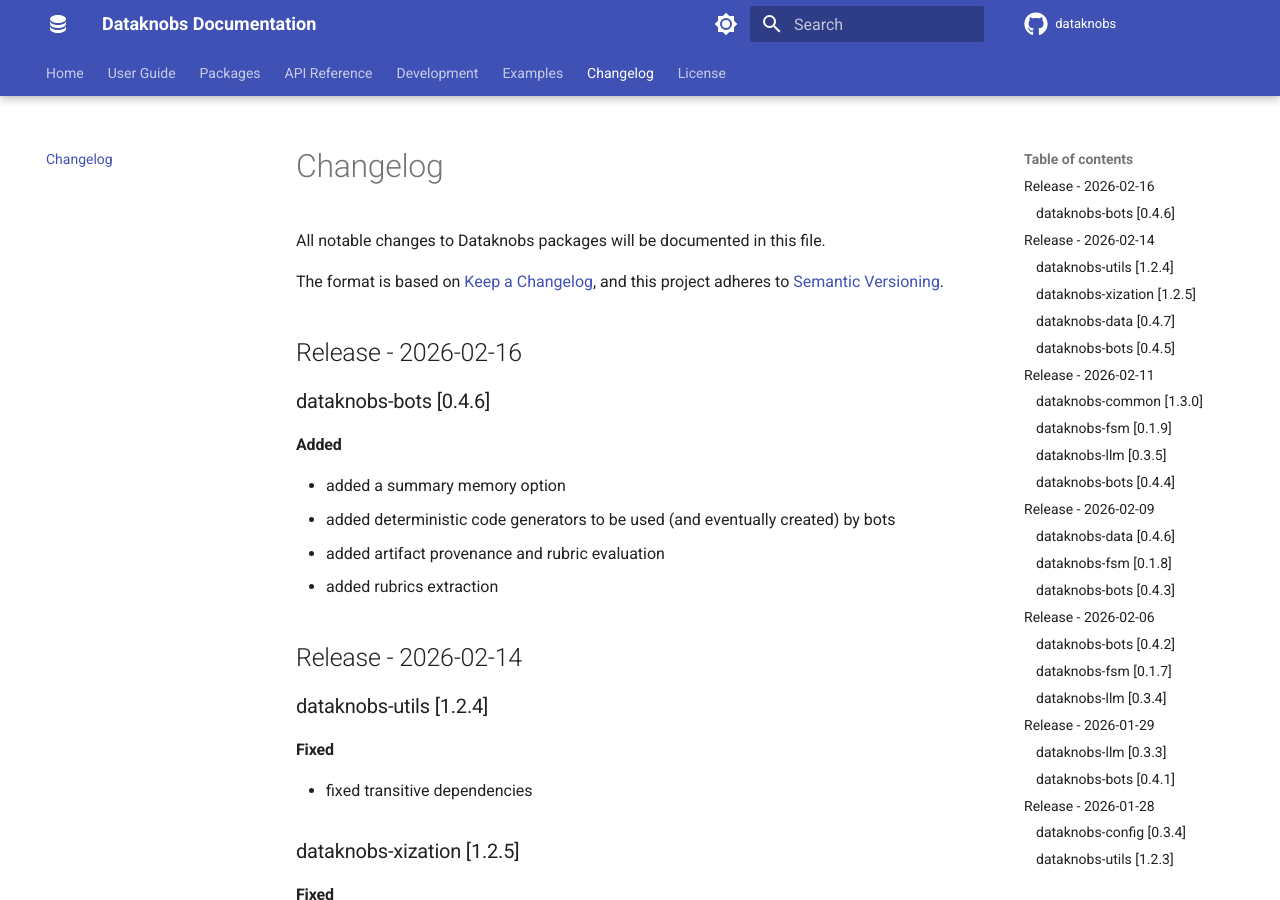
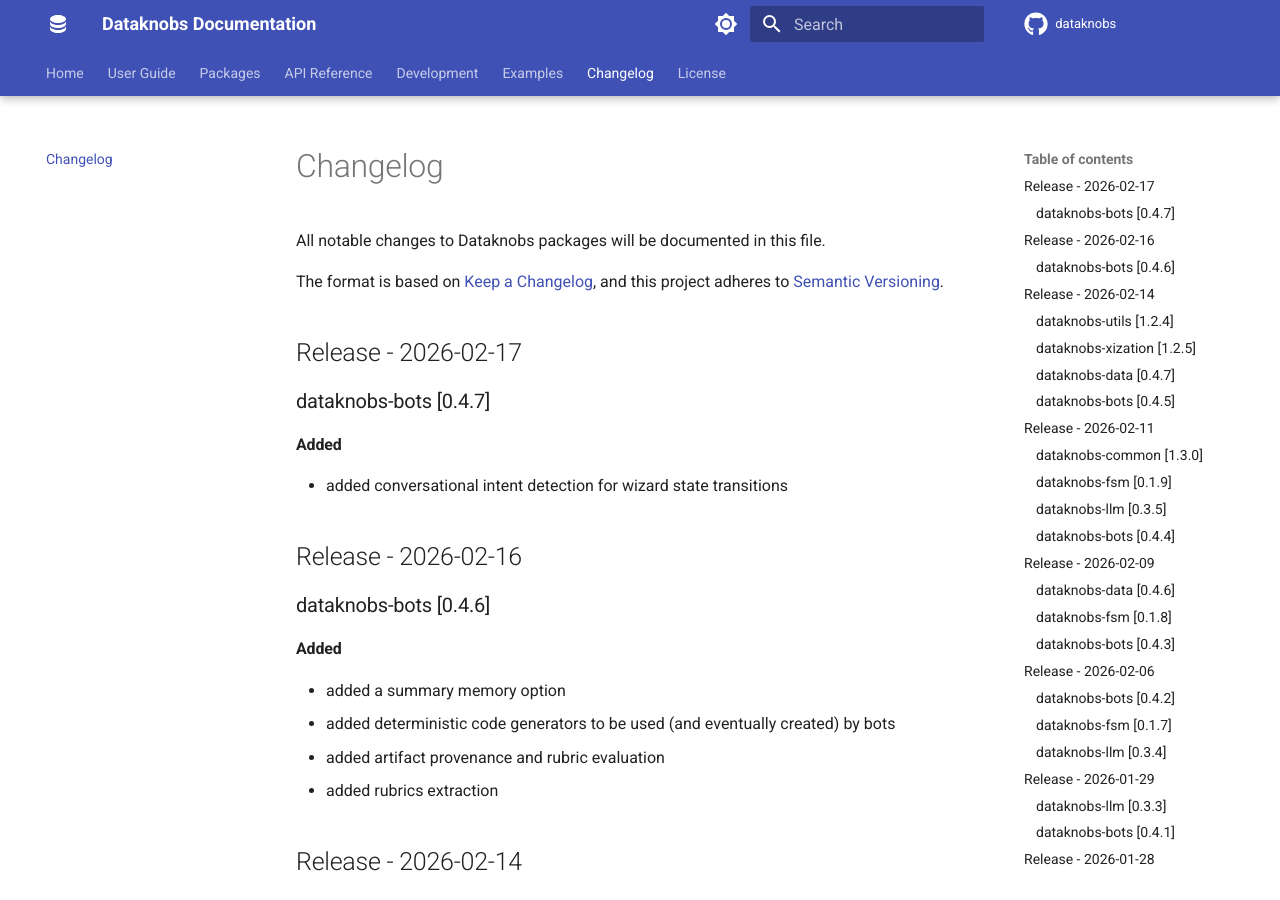
Before and after one commit to KBS-Labs/dataknobs, an MkDocs documentation site: the page built from docs/changelog.md, in a window 1280 px wide and 900 px high. Built offline with MkDocs 1.6.1 and Material for MkDocs 9.7.7, drawn with Linux system fonts in a browser that asks for light colours; comment, search, counter and statistics services are not loaded.

Commit message:
bumped versions, updated release notes

```diff
--- a/docs/changelog.md
+++ b/docs/changelog.md
@@ -4,6 +4,14 @@ All notable changes to Dataknobs packages will be documented in this file.
 
 The format is based on [Keep a Changelog](https://keepachangelog.com/en/1.0.0/),
 and this project adheres to [Semantic Versioning](https://semver.org/spec/v2.0.0.html).
+
+## Release - 2026-02-17
+
+### dataknobs-bots [0.4.7]
+
+#### Added
+- added conversational intent detection for wizard state transitions
+
 
 ## Release - 2026-02-16
 
--- a/docs/installation.md
+++ b/docs/installation.md
@@ -308,7 +308,7 @@ dataknobs-config>=0.3.4
 dataknobs-data>=0.4.7
 dataknobs-fsm>=0.1.9
 dataknobs-llm>=0.3.5
-dataknobs-bots>=0.4.6
+dataknobs-bots>=0.4.7
 dataknobs-structures>=1.0.5
 dataknobs-utils>=1.2.4
 dataknobs-xization>=1.2.5
```
Also changed, not shown: docs/index.md (+1 -1 lines), 4 other files.
